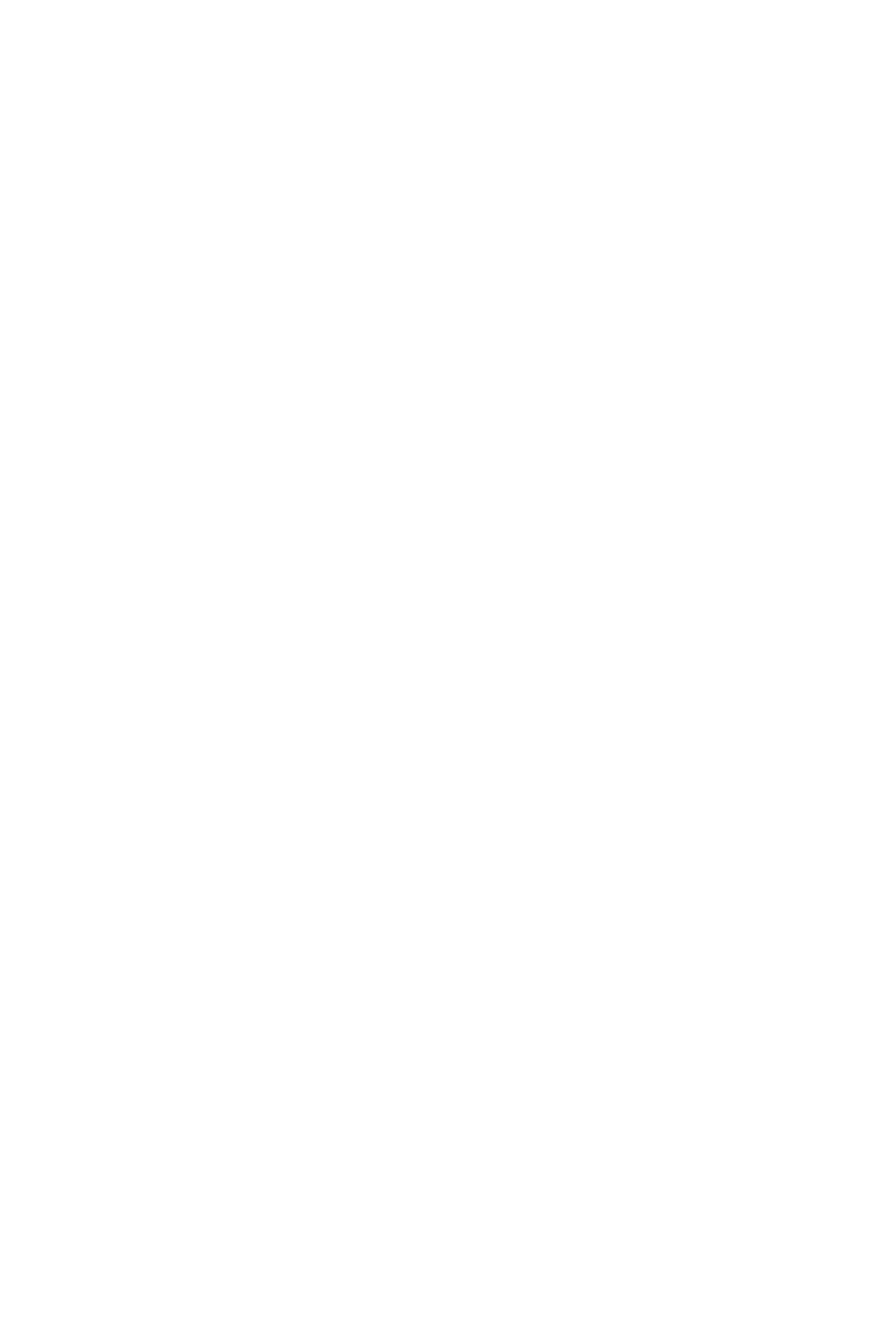
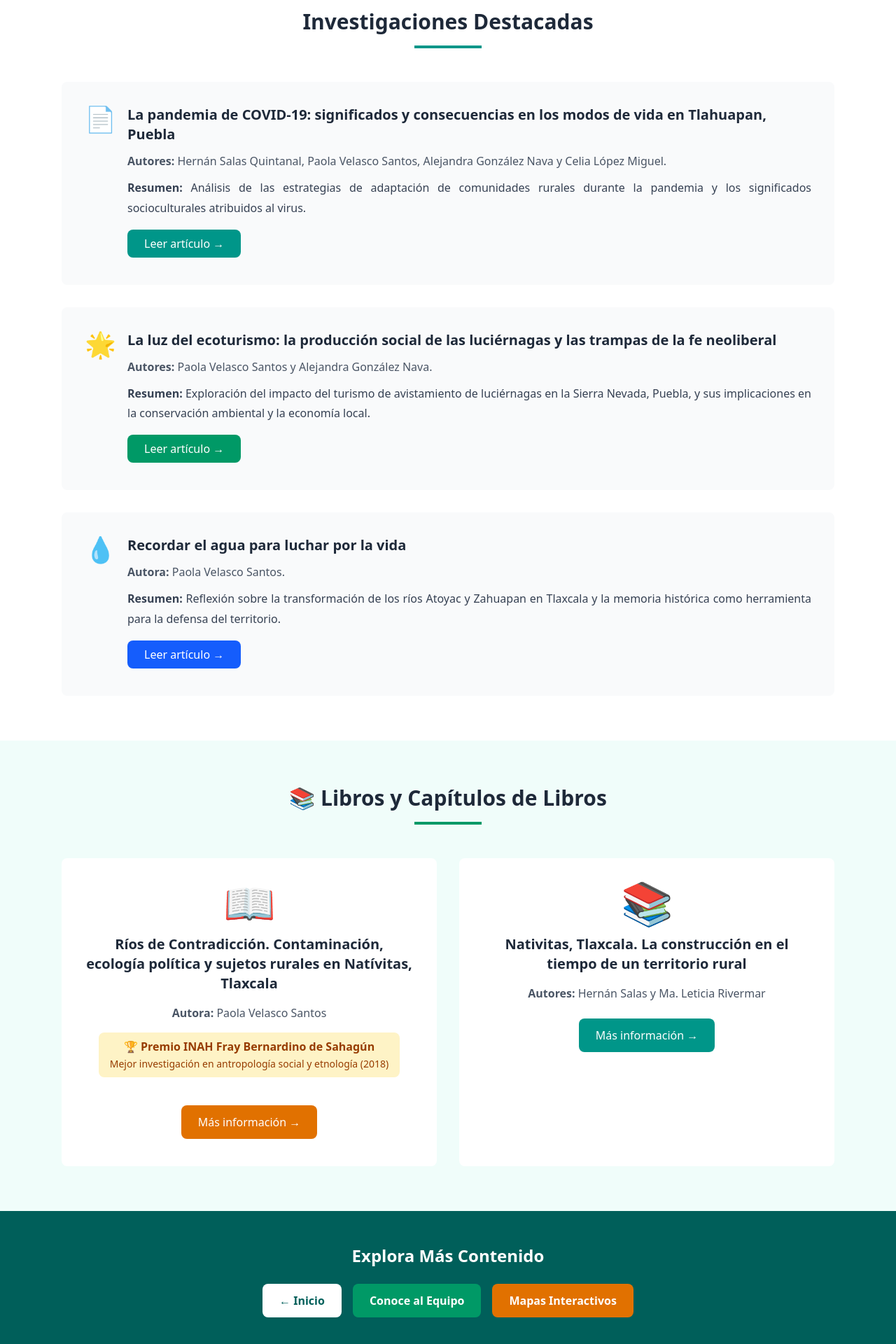
Before and after one commit to proyecto-tlaxcala-puebla/site, a SvelteKit app: page /publicaciones in a window 1280 px wide. Before the commit this address had no page. Shown: the part 344-2264 px from the top of the page at 70% size. Before the commit the page ends 800 px from the top, so only its background shows below. Built offline with nearby package versions, Linux system fonts and the light colour scheme.

Commit message:
feat: add publications page with featured articles and navigation

```diff
--- /dev/null
+++ b/src/routes/publicaciones/+page.svelte
@@ -0,0 +1,215 @@
+<script lang="ts">
+  import { base } from '$app/paths';
+
+  // Handle navigation errors gracefully
+  function handleNavError(event: MouseEvent) {
+    if (event?.target && 'href' in event.target) {
+      console.log('Navigation to:', (event.target as HTMLAnchorElement).href);
+    }
+  }
+</script>
+
+<svelte:head>
+  <title>Publicaciones - Proyecto Tlaxcala-Puebla</title>
+  <meta name="description" content="Artículos académicos, publicaciones y material de divulgación del Proyecto Tlaxcala-Puebla sobre investigaciones socioambientales en la región." />
+</svelte:head>
+
+<!-- Header -->
+<section class="bg-teal-800 py-16">
+  <div class="max-w-6xl mx-auto px-6">
+    <div class="text-center">
+      <h1 class="text-4xl md:text-5xl font-bold text-white mb-6">
+        📖 Publicaciones
+      </h1>
+      <div class="w-24 h-1 bg-amber-400 mx-auto mb-6"></div>
+      <p class="text-xl text-teal-100 max-w-3xl mx-auto leading-relaxed">
+        En este espacio encontrarás los textos académicos y de divulgación sobre investigaciones del equipo.
+      </p>
+    </div>
+  </div>
+</section>
+
+<!-- Featured Research Articles -->
+<section class="py-16 bg-white">
+  <div class="max-w-6xl mx-auto px-6">
+    <div class="text-center mb-12">
+      <h2 class="text-3xl font-bold text-gray-800 mb-4">Investigaciones Destacadas</h2>
+      <div class="w-24 h-1 bg-teal-600 mx-auto"></div>
+    </div>
+
+    <div class="space-y-8">
+      <!-- Article 1 -->
+      <div class="bg-gray-50 rounded-lg p-8 research-card hover:shadow-lg transition-shadow">
+        <div class="flex items-start gap-4">
+          <div class="text-4xl">📄</div>
+          <div class="flex-1">
+            <h3 class="text-xl font-semibold text-gray-800 mb-3">
+              La pandemia de COVID-19: significados y consecuencias en los modos de vida en Tlahuapan, Puebla
+            </h3>
+            <p class="text-gray-600 mb-3">
+              <strong>Autores:</strong> Hernán Salas Quintanal, Paola Velasco Santos, Alejandra González Nava y Celia López Miguel.
+            </p>
+            <p class="text-gray-700 mb-4 academic-text leading-relaxed">
+              <strong>Resumen:</strong> Análisis de las estrategias de adaptación de comunidades rurales durante la pandemia y los significados socioculturales atribuidos al virus.
+            </p>
+            <a
+              href="https://www.scielo.org.mx/scielo.php?script=sci_arttext&pid=S0188-25032021000600159"
+              target="_blank"
+              rel="noopener noreferrer"
+              class="bg-teal-600 text-white px-6 py-2 rounded-lg hover:bg-teal-700 transition-colors inline-block btn-academic"
+              on:click={handleNavError}
+            >
+              Leer artículo →
+            </a>
+          </div>
+        </div>
+      </div>
+
+      <!-- Article 2 -->
+      <div class="bg-gray-50 rounded-lg p-8 research-card hover:shadow-lg transition-shadow">
+        <div class="flex items-start gap-4">
+          <div class="text-4xl">🌟</div>
+          <div class="flex-1">
+            <h3 class="text-xl font-semibold text-gray-800 mb-3">
+              La luz del ecoturismo: la producción social de las luciérnagas y las trampas de la fe neoliberal
+            </h3>
+            <p class="text-gray-600 mb-3">
+              <strong>Autores:</strong> Paola Velasco Santos y Alejandra González Nava.
+            </p>
+            <p class="text-gray-700 mb-4 academic-text leading-relaxed">
+              <strong>Resumen:</strong> Exploración del impacto del turismo de avistamiento de luciérnagas en la Sierra Nevada, Puebla, y sus implicaciones en la conservación ambiental y la economía local.
+            </p>
+            <a
+              href="https://journals.unam.mx/index.php/antropologia/article/view/85391"
+              target="_blank"
+              rel="noopener noreferrer"
+              class="bg-emerald-600 text-white px-6 py-2 rounded-lg hover:bg-emerald-700 transition-colors inline-block btn-academic"
+              on:click={handleNavError}
+            >
+              Leer artículo →
+            </a>
+          </div>
+        </div>
+      </div>
+
+      <!-- Article 3 -->
+      <div class="bg-gray-50 rounded-lg p-8 research-card hover:shadow-lg transition-shadow">
+        <div class="flex items-start gap-4">
+          <div class="text-4xl">💧</div>
+          <div class="flex-1">
+            <h3 class="text-xl font-semibold text-gray-800 mb-3">
+              Recordar el agua para luchar por la vida
+            </h3>
+            <p class="text-gray-600 mb-3">
+              <strong>Autora:</strong> Paola Velasco Santos.
+            </p>
+            <p class="text-gray-700 mb-4 academic-text leading-relaxed">
+              <strong>Resumen:</strong> Reflexión sobre la transformación de los ríos Atoyac y Zahuapan en Tlaxcala y la memoria histórica como herramienta para la defensa del territorio.
+            </p>
+            <a
+              href="https://www.jornada.com.mx/2023/03/18/delcampo/articulos/recordar-agua.html"
+              target="_blank"
+              rel="noopener noreferrer"
+              class="bg-blue-600 text-white px-6 py-2 rounded-lg hover:bg-blue-700 transition-colors inline-block btn-academic"
+              on:click={handleNavError}
+            >
+              Leer artículo →
+            </a>
+          </div>
+        </div>
+      </div>
+    </div>
+  </div>
+</section>
+
+<!-- Books and Chapters -->
+<section class="py-16 bg-teal-50">
+  <div class="max-w-6xl mx-auto px-6">
+    <div class="text-center mb-12">
+      <h2 class="text-3xl font-bold text-gray-800 mb-4">📚 Libros y Capítulos de Libros</h2>
+      <div class="w-24 h-1 bg-emerald-600 mx-auto"></div>
+    </div>
+
+    <div class="grid md:grid-cols-2 gap-8">
+      <!-- Book 1 -->
+      <div class="bg-white rounded-lg p-8 research-card hover:shadow-lg transition-shadow">
+        <div class="text-center mb-6">
+          <div class="text-6xl mb-4">📖</div>
+          <h3 class="text-xl font-semibold text-gray-800 mb-4">
+            Ríos de Contradicción. Contaminación, ecología política y sujetos rurales en Natívitas, Tlaxcala
+          </h3>
+          <p class="text-gray-600 mb-4">
+            <strong>Autora:</strong> Paola Velasco Santos
+          </p>
+          <div class="bg-amber-100 text-amber-800 px-4 py-2 rounded-lg mb-4 inline-block">
+            <strong>🏆 Premio INAH Fray Bernardino de Sahagún</strong><br>
+            <span class="text-sm">Mejor investigación en antropología social y etnología (2018)</span>
+          </div>
+        </div>
+        <div class="text-center">
+          <a
+            href="https://www.libros.unam.mx/rios-de-contradiccion-contaminacion-ecologia-politica-y-sujetos-rurales-en-nativitas-tlaxcala-9786073074032-ebook.html"
+            target="_blank"
+            rel="noopener noreferrer"
+            class="bg-amber-600 text-white px-6 py-3 rounded-lg hover:bg-amber-700 transition-colors inline-block btn-academic"
+            on:click={handleNavError}
+          >
+            Más información →
+          </a>
+        </div>
+      </div>
+
+      <!-- Book 2 -->
+      <div class="bg-white rounded-lg p-8 research-card hover:shadow-lg transition-shadow">
+        <div class="text-center mb-6">
+          <div class="text-6xl mb-4">📚</div>
+          <h3 class="text-xl font-semibold text-gray-800 mb-4">
+            Nativitas, Tlaxcala. La construcción en el tiempo de un territorio rural
+          </h3>
+          <p class="text-gray-600 mb-6">
+            <strong>Autores:</strong> Hernán Salas y Ma. Leticia Rivermar
+          </p>
+        </div>
+        <div class="text-center">
+          <a
+            href="https://librosoa.unam.mx/handle/123456789/1598"
+            target="_blank"
+            rel="noopener noreferrer"
+            class="bg-teal-600 text-white px-6 py-3 rounded-lg hover:bg-teal-700 transition-colors inline-block btn-academic"
+            on:click={handleNavError}
+          >
+            Más información →
+          </a>
+        </div>
+      </div>
+    </div>
+  </div>
+</section>
+
+<!-- Navigation -->
+<section class="py-12 bg-teal-800">
+  <div class="max-w-4xl mx-auto px-6 text-center">
+    <h3 class="text-2xl font-semibold text-white mb-6">Explora Más Contenido</h3>
+    <div class="flex flex-col sm:flex-row gap-4 justify-center">
+      <a href="{base}/" class="bg-white text-teal-800 px-6 py-3 rounded-lg font-semibold hover:bg-gray-100 transition-colors btn-academic">
+        ← Inicio
+      </a>
+      <a href="{base}/equipo" class="bg-emerald-600 text-white px-6 py-3 rounded-lg font-semibold hover:bg-emerald-700 transition-colors btn-academic">
+        Conoce al Equipo
+      </a>
+      <a href="#maps" class="bg-amber-600 text-white px-6 py-3 rounded-lg font-semibold hover:bg-amber-700 transition-colors btn-academic">
+        Mapas Interactivos
+      </a>
+    </div>
+  </div>
+</section>
+
+<style>
+  .research-card {
+    transition: transform 0.2s ease-in-out, box-shadow 0.2s ease-in-out;
+  }
+
+  .research-card:hover {
+    transform: translateY(-2px);
+  }
+</style>
```
